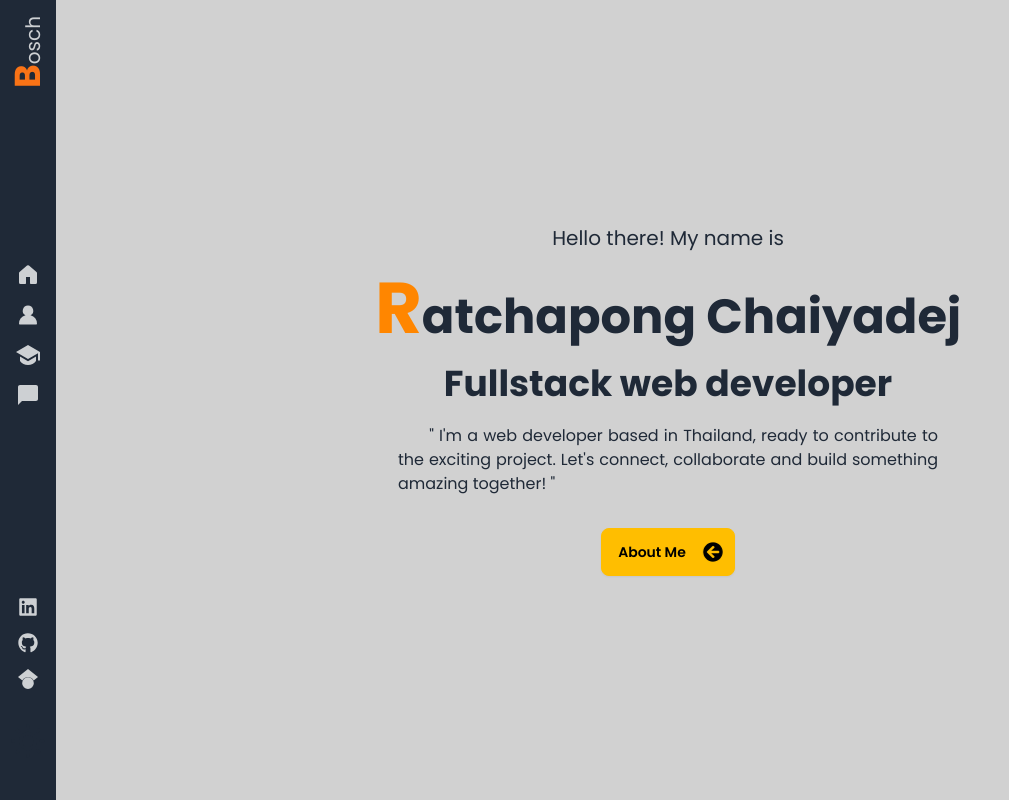
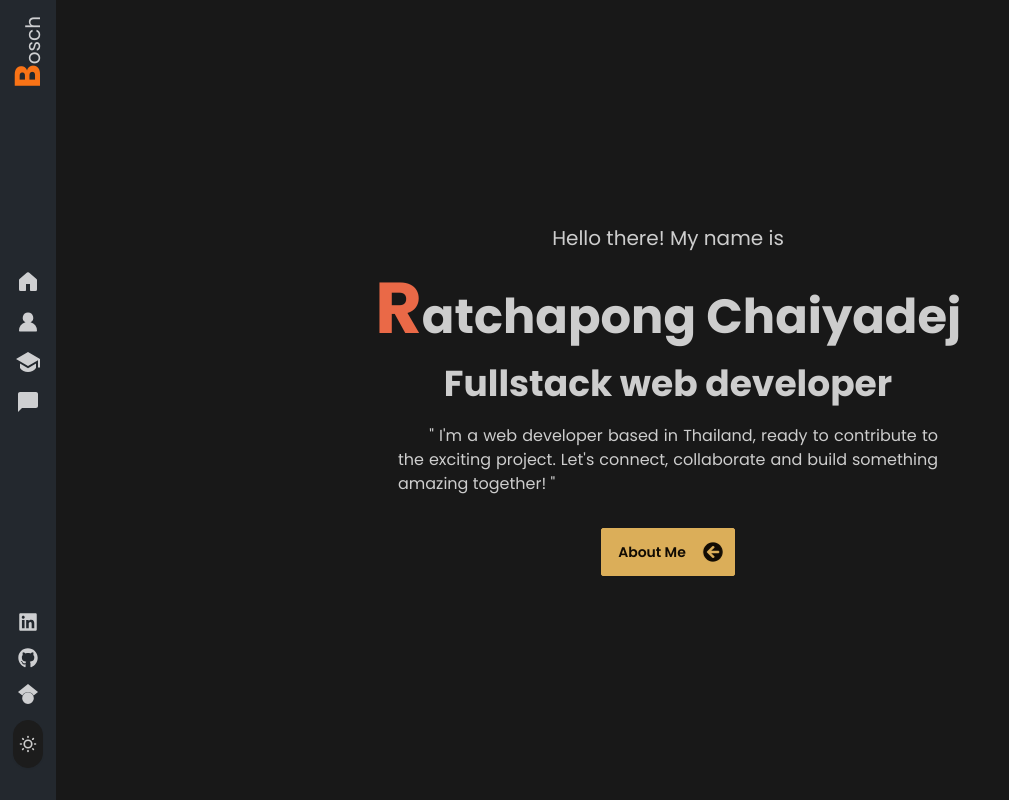
Before and after one commit to boschaiyadej/bosch-portfolio, a Next.js app: page / in a window 1280 px wide. Shown: the top 800 px of the page, without its empty margins (0-1009 px from the left). Built offline with nearby package versions, Linux system fonts and the light colour scheme.

Commit message:
fix: button toggle theme

```diff
--- a/app/components/sidebar/Sidebar.tsx
+++ b/app/components/sidebar/Sidebar.tsx
@@ -80,7 +80,9 @@ const Sidebar: React.FC = () => {
                 <SiGooglescholar className="text-xl text-neutral-content hover:text-accent ease-in-out hover:-translate-y-1 hover:scale-110 duration-300" />
               </li>
               <li>
-                <ThemeToggle />
+                <div className="btn rounded-full p-1 hover:text-accent ease-in-out">
+                  <ThemeToggle />
+                </div>
               </li>
             </ul>
           </div>
--- a/app/components/sidebar/ThemeToggle.tsx
+++ b/app/components/sidebar/ThemeToggle.tsx
@@ -3,35 +3,37 @@
 import React, { useEffect, useState } from "react";
 
 const ThemeToggle: React.FC = () => {
-  const [theme, setTheme] = useState("fantasy");
+  const [theme, setTheme] = useState("business");
 
   useEffect(() => {
-    const savedTheme = localStorage.getItem("theme") || "fantasy";
+    if (typeof window !== "undefined") {
+      const savedTheme = localStorage.getItem("theme") || "business";
       setTheme(savedTheme);
       document.documentElement.setAttribute("data-theme", savedTheme);
+    }
   }, []);
 
-  const toggleTheme = () => {
-    const newTheme = theme === "fantasy" ? "business" : "fantasy";
+  const handleToggle = (e: React.ChangeEvent<HTMLInputElement>) => {
+    const newTheme = e.target.checked ? "business" : "fantasy";
     setTheme(newTheme);
+    if (typeof window !== "undefined") {
+      localStorage.setItem("theme", newTheme);
       document.documentElement.setAttribute("data-theme", newTheme);
-    localStorage.setItem("theme", newTheme);
+    }
   };
 
   return (
-    <button onClick={toggleTheme} className="mt-4">
     <label className="swap swap-rotate">
-        {/* this hidden checkbox controls the state */}
       <input
         type="checkbox"
+        onChange={handleToggle}
+        checked={theme === "business"}
         className="theme-controller"
-          checked={theme === "business"}
-          onChange={toggleTheme}
       />
 
       {/* sun icon */}
       <svg
-          className="swap-off h-10 w-10 fill-current"
+        className="swap-on fill-current w-5 h-5"
         xmlns="http://www.w3.org/2000/svg"
         viewBox="0 0 24 24"
       >
@@ -40,14 +42,13 @@ const ThemeToggle: React.FC = () => {
 
       {/* moon icon */}
       <svg
-          className="swap-on h-10 w-10 fill-current"
+        className="swap-off fill-current w-5 h-5"
         xmlns="http://www.w3.org/2000/svg"
         viewBox="0 0 24 24"
       >
         <path d="M21.64,13a1,1,0,0,0-1.05-.14,8.05,8.05,0,0,1-3.37.73A8.15,8.15,0,0,1,9.08,5.49a8.59,8.59,0,0,1,.25-2A1,1,0,0,0,8,2.36,10.14,10.14,0,1,0,22,14.05,1,1,0,0,0,21.64,13Zm-9.5,6.69A8.14,8.14,0,0,1,7.08,5.22v.27A10.15,10.15,0,0,0,17.22,15.63a9.79,9.79,0,0,0,2.1-.22A8.11,8.11,0,0,1,12.14,19.73Z" />
       </svg>
     </label>
-    </button>
   );
 };
 
```
Lines whose indentation alone changed are shown as unchanged.
